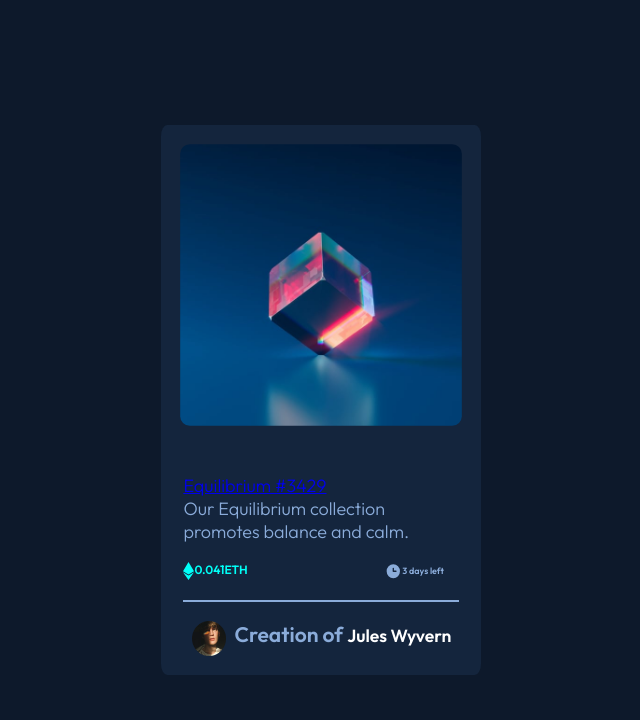
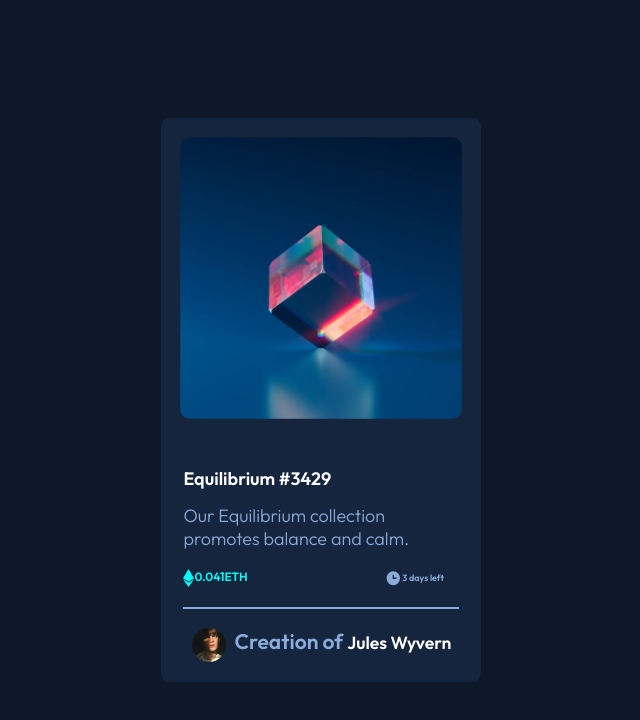
Before and after one commit to kalosFestus/nft-preview-component-card, a plain HTML site: page index.html in a window 1280 px wide. Shown: the whole page, without its empty margins (319-959 px from the left). Drawn offline with Linux system fonts and the light colour scheme.

Commit message:
Update styles.css

```diff
--- a/styles.css
+++ b/styles.css
@@ -50,12 +50,15 @@ h2{font-size:9px}
     color: hsl(215, 51%, 70%);
 }
 
-h1{
-    padding-bottom: 4%;
+.h1{
     font-weight: 600;
 }
 
-h1 a, h3 a{
+.paragraph{
+    padding-top: 5%;
+}
+
+.h1, h3 a{
     text-decoration: none;
     color: hsl(0, 0%, 100%);
 }
@@ -70,7 +73,7 @@ h1 a, h3 a{
 }
 
 /* Active states */
-h1 a:hover, h3 a:hover{
+.h1:hover, h3 a:hover{
     color:hsl(178, 100%, 50%) ;
 }
 
```
